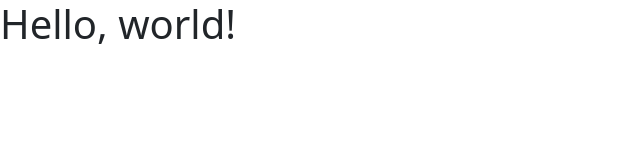
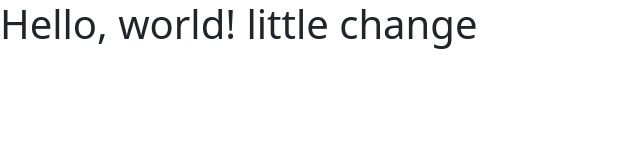
Before and after one commit to msb027/msb027.github.io, a plain HTML site: page index.html in a window 1280 px wide. Shown: the whole page, without its empty margins (0-640 px from the left). Drawn offline with nearby package versions, Linux system fonts and the light colour scheme.

Commit message:
small change

```diff
--- a/index.html
+++ b/index.html
@@ -11,7 +11,7 @@
     <title>Hello, world!</title>
   </head>
   <body>
-    <h1>Hello, world!</h1>
+    <h1>Hello, world! little change</h1>
 
     <!-- Optional JavaScript; choose one of the two! -->
 
```
